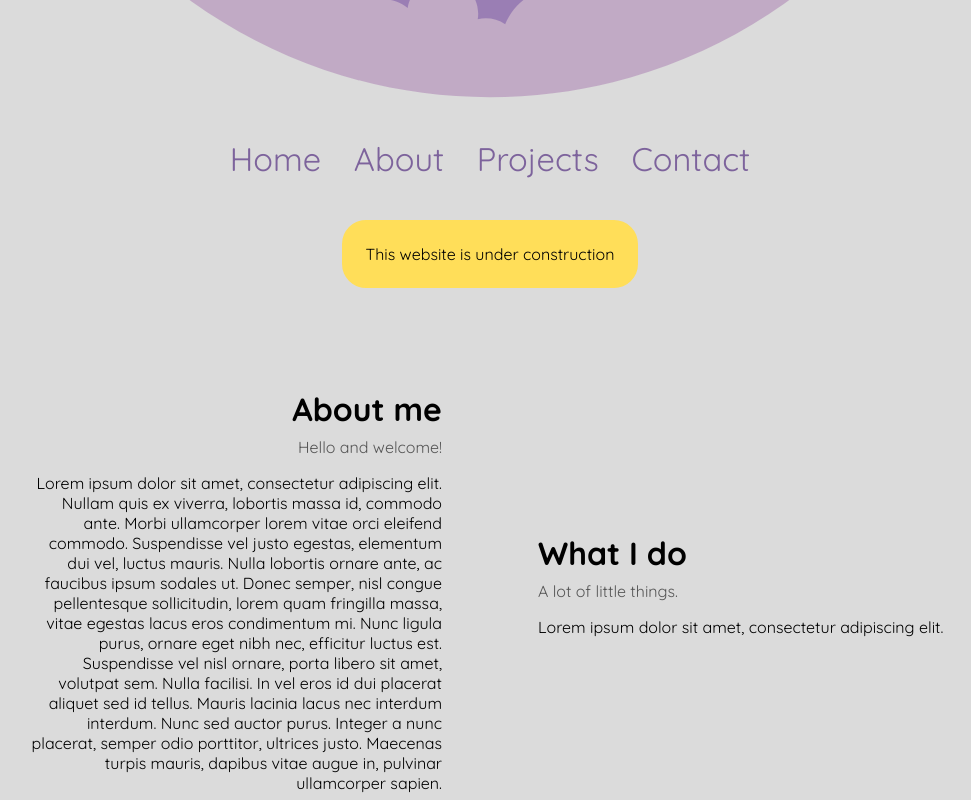
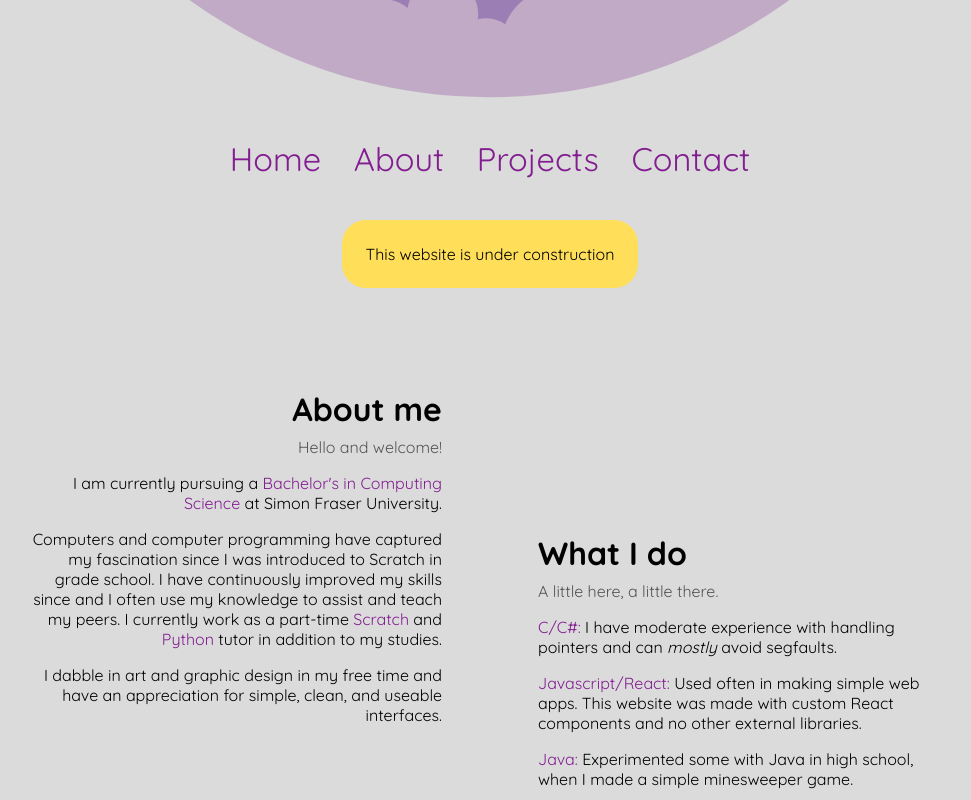
Before and after one commit to kirjh/kirjh.github.io, a React (Vite) app: page / in a window 1280 px wide. Shown: the part 580-1380 px from the top of the page, without its empty margins (150-1121 px from the left). Built offline with nearby package versions, Linux system fonts and the light colour scheme.

Commit message:
add about section text

```diff
--- a/src/components/About.jsx
+++ b/src/components/About.jsx
@@ -8,11 +8,20 @@ function About() {
       <div id="about" className="flex-container">
         <div id="about-1">
           <Heading h1="About me" su="Hello and welcome!"/>
-          <p>Lorem ipsum dolor sit amet, consectetur adipiscing elit. Nullam quis ex viverra, lobortis massa id, commodo ante. Morbi ullamcorper lorem vitae orci eleifend commodo. Suspendisse vel justo egestas, elementum dui vel, luctus mauris. Nulla lobortis ornare ante, ac faucibus ipsum sodales ut. Donec semper, nisl congue pellentesque sollicitudin, lorem quam fringilla massa, vitae egestas lacus eros condimentum mi. Nunc ligula purus, ornare eget nibh nec, efficitur luctus est. Suspendisse vel nisl ornare, porta libero sit amet, volutpat sem. Nulla facilisi. In vel eros id dui placerat aliquet sed id tellus. Mauris lacinia lacus nec interdum interdum. Nunc sed auctor purus. Integer a nunc placerat, semper odio porttitor, ultrices justo. Maecenas turpis mauris, dapibus vitae augue in, pulvinar ullamcorper sapien.</p>
+          <p>I am currently pursuing a <span className="highlight">Bachelor's in Computing Science</span> at Simon Fraser University.</p>
+          <p>
+            Computers and computer programming have captured my fascination since I was introduced to Scratch in grade school.
+            I have continuously improved my skills since and I often use my knowledge to assist and teach my peers.
+            I currently work as a part-time <span className="highlight">Scratch</span> and <span className="highlight">Python</span> tutor in addition to my studies.
+          </p>
+          <p>I dabble in art and graphic design in my free time and have an appreciation for simple, clean, and useable interfaces.</p>
         </div>
         <div id="about-2">
-          <Heading h1="What I do" su="A lot of little things."/>
-          <p>Lorem ipsum dolor sit amet, consectetur adipiscing elit.</p>
+          <Heading h1="What I do" su="A little here, a little there."/>
+          <p><span className="highlight">C/C#: </span>I have moderate experience with handling pointers and can <i>mostly</i> avoid segfaults.</p>
+          <p><span className="highlight">Javascript/React: </span>Used often in making simple web apps. This website was made with custom React components and no other external libraries.</p>
+          <p><span className="highlight">Java: </span>Experimented some with Java in high school, when I made a simple minesweeper game.</p>
+          <p><span className="highlight">Python: </span>My most recent projects have utilized Python in the realm of machine learning and multimedia processing.</p>
         </div>
       </div>
     </>
--- a/src/components/Navbar.jsx
+++ b/src/components/Navbar.jsx
@@ -2,15 +2,21 @@ import '../styles/navbar.css'
 import {useEffect} from 'react'
 
 function Navbar() {
+  function removeClasses() {
+    document.querySelector("#menu").classList.remove("show");
+    document.querySelector(".navbar-spacer").classList.remove("show");
+    document.querySelector("button").innerHTML = "Menu";
+  }
+
   function goto(href) {
     document.querySelector(href).scrollIntoView();
-    document.querySelector("#menu").classList.remove("show");
-    document.querySelector("button").innerHTML = "Menu";
+    removeClasses();
   }
 
   function openMenu() {
     const menu = document.querySelector("#menu");
     menu.classList.toggle("show");
+    document.querySelector(".navbar-spacer").classList.toggle("show");
     document.querySelector("button").innerHTML = menu.classList.contains("show") ? "Close" : "Menu";
   }
 
@@ -19,8 +25,7 @@ function Navbar() {
     for (const item of items) {
       if (item == e.target) return;
     }
-    document.querySelector("#menu").classList.remove("show");
-    document.querySelector("button").innerHTML = "Menu";
+    removeClasses();
   }
 
   useEffect(() => {
--- a/src/components/Projects.jsx
+++ b/src/components/Projects.jsx
@@ -61,7 +61,7 @@ function Card({jsonData}) {
         <Heading h1={jsonData.name} su={jsonData.subtext} />
         {links}
         <p>{jsonData.description}</p>
-        <p className="stack">Tech stack: <span className="subtext">{jsonData.stack}</span></p>
+        <p className="stack">Tech stack: <span className="highlight">{jsonData.stack}</span></p>
       </div>
     </>
   )
@@ -114,7 +114,7 @@ function Projects() {
           <Card jsonData={templateData}/>
         </div>
         <div className="project-footer">
-          <p>Want to see more? My Github repository is available <a className="link" href={"https://github.com/kirjh?tab=repositories"} target="_blank">here</a>.</p>
+          <p>Would you like to know more? My full Github repository is available <a className="link" href={"https://github.com/kirjh?tab=repositories"} target="_blank">here</a>.</p>
         </div>
       </div>
     </>
--- a/src/styles/index.css
+++ b/src/styles/index.css
@@ -4,7 +4,7 @@
   --light_font: #000;
   --light_menu: #fff;
   --light_sub_font: #555;
-  --light_menu_font: #7d639c;
+  --light_menu_font: #831e91;
   --light_link: #014dbe;
 
   --dark_bg: #242424;
@@ -12,7 +12,7 @@
   --dark_font: #fff;
   --dark_menu: #2D3356;
   --dark_sub_font: #999;
-  --dark_menu_font: #d7b1ce;
+  --dark_menu_font: #f1bce5;
   --dark_link: #66adff;
 
   font-family: Quicksand, Gill Sans, Gill Sans MT, Calibri, Trebuchet MS, sans-serif;
@@ -34,6 +34,9 @@ body {
 
 .subtext {
   color: var(--light_sub_font);
+}
+.highlight {
+  color: var(--light_menu_font);
 }
 
 .header {
@@ -87,6 +90,9 @@ body {
   .subtext {
     color: var(--dark_sub_font);
   }
+  .highlight {
+    color: var(--dark_menu_font);
+  }
   .svg-icon {
     filter: invert(100%);
   }
--- a/src/styles/navbar.css
+++ b/src/styles/navbar.css
@@ -39,6 +39,8 @@ button {
   padding: 0 0.5em;
   text-decoration: none;
   font-size: 1.2em;
+}
+.navbar a {
   transition: all 0.5s;
 }
 .navbar a,
@@ -109,6 +111,9 @@ button:hover {
   .navbar-spacer {
     height: 7em;
   }
+  .navbar-spacer.show {
+    height: 18em;
+  }
   .navbar.pinned {
     flex-direction: column;
     padding: 0 1em;
```
